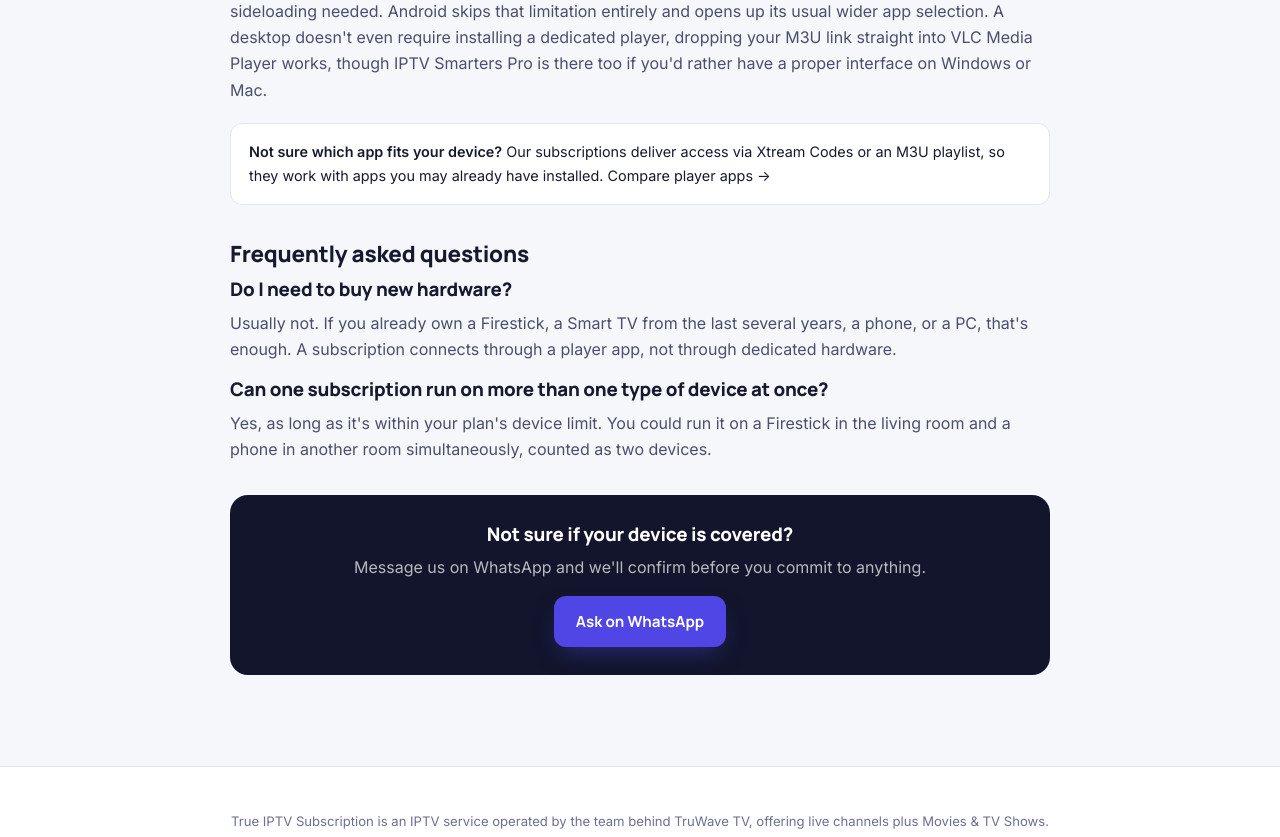
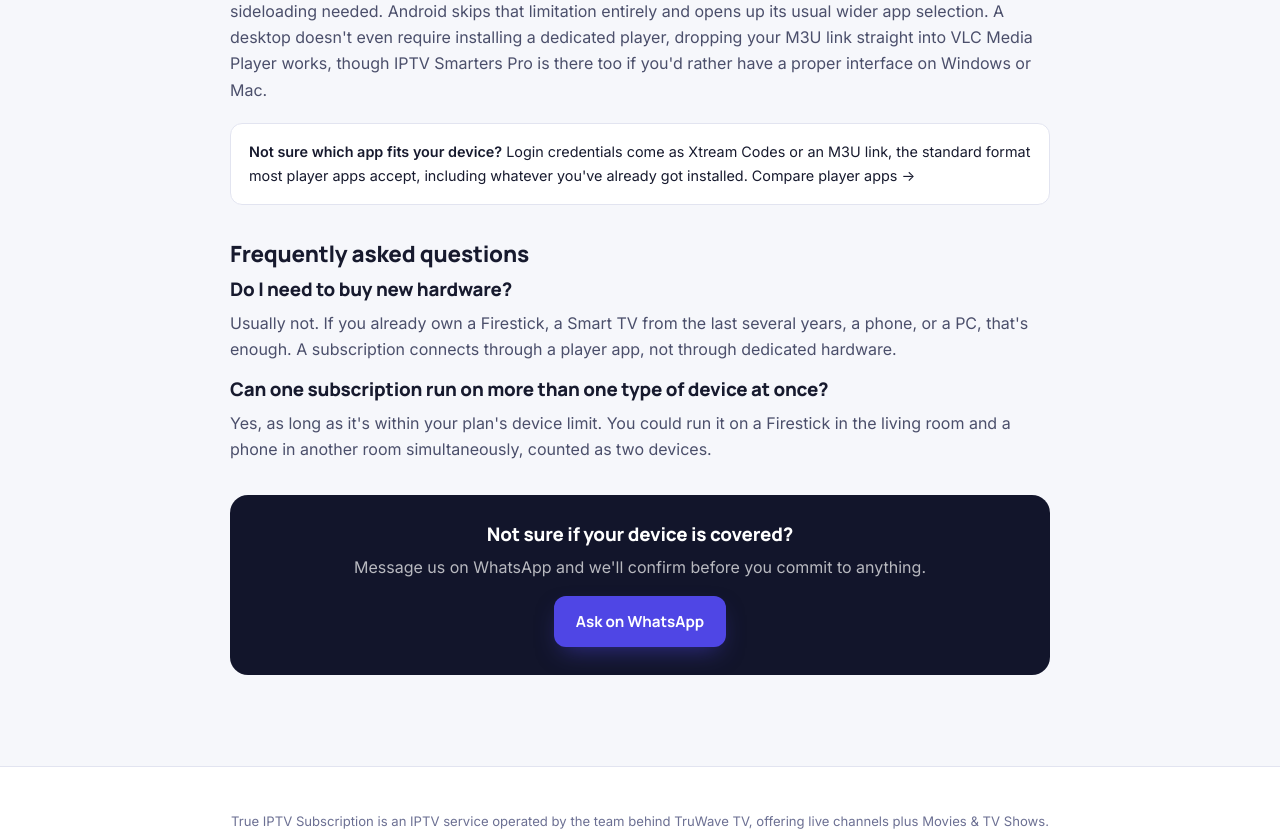
Before and after one commit to Citizen4004/trueiptvsubscription, a plain HTML site: page devices/index.html in a window 1280 px wide. Shown: the part 1100-1937 px from the top of the page. Drawn offline with Linux system fonts and the light colour scheme.

Commit message:
Reword the remaining duplicated apps-note on the devices page
A re-check with the sentence-similarity method found one sentence the
earlier devices-page fix missed, the apps-note callout, still a close
paraphrase of truwavetv.com's version. Reworded it.

Co-Authored-By: Claude Sonnet 5 <noreply@anthropic.com>

```diff
--- a/devices/index.html
+++ b/devices/index.html
@@ -111,7 +111,7 @@
       <p>On Apple hardware, GSE Smart IPTV and IPTV Smarters Pro are both official App Store downloads, no sideloading needed. Android skips that limitation entirely and opens up its usual wider app selection. A desktop doesn't even require installing a dedicated player, dropping your M3U link straight into VLC Media Player works, though IPTV Smarters Pro is there too if you'd rather have a proper interface on Windows or Mac.</p>
 
       <div class="apps-note">
-        <b>Not sure which app fits your device?</b> Our subscriptions deliver access via Xtream Codes or an M3U playlist, so they work with apps you may already have installed. <a href="/apps/">Compare player apps →</a>
+        <b>Not sure which app fits your device?</b> Login credentials come as Xtream Codes or an M3U link, the standard format most player apps accept, including whatever you've already got installed. <a href="/apps/">Compare player apps →</a>
       </div>
 
       <h2>Frequently asked questions</h2>
```
